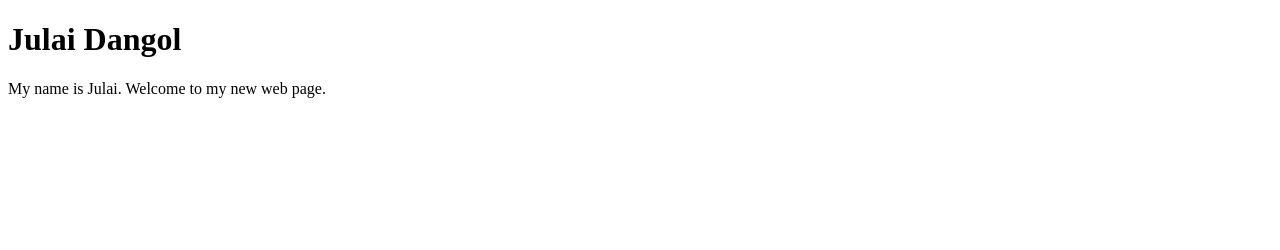
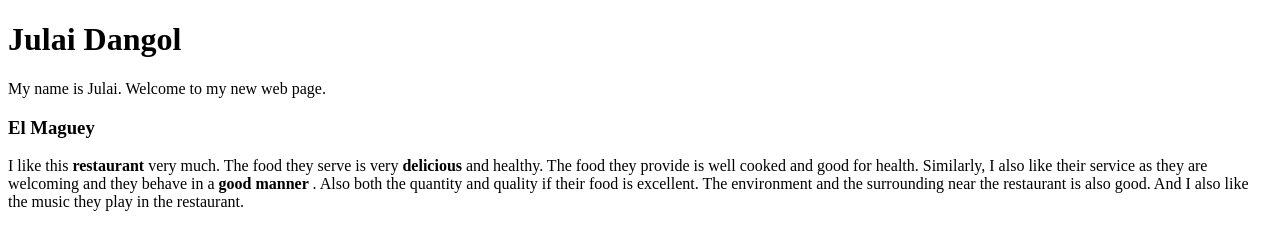
Before and after one commit to 44-563-Web-Apps-S24/44563-webapps-s24-assignment3-julaij, a plain HTML site: page index.html in a window 1280 px wide. Drawn offline with Linux system fonts and the light colour scheme.

Commit message:
add index.html

```diff
--- a/index.html
+++ b/index.html
@@ -13,3 +13,17 @@
 </body>
 
 </html>
+
+</html>
+<head>
+    <title>My Favourite Restaurant</title>
+</head>
+<body>
+
+    <h3>El Maguey</h3>
+    <p>
+        I like this <strong> restaurant </strong>very much. The food they serve is very <strong>delicious </strong> and healthy. The food
+        they provide is well cooked and good for health. Similarly, I also like their service as they
+        are welcoming and they behave in a <strong>good manner </strong>. Also both the quantity and quality if their food
+        is excellent. The environment and the surrounding near the restaurant is also good. And I also
+        like the music they play in the restaurant.
```
